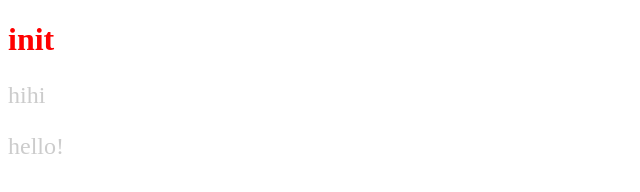
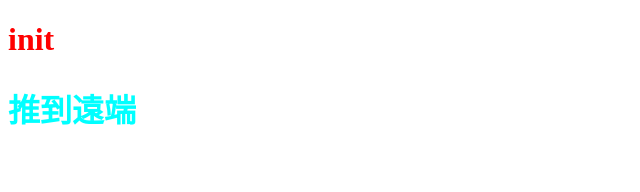
Before and after one commit to Butters0418/gittest0326, a plain HTML site: page index.html in a window 1280 px wide. Shown: the whole page, without its empty margins (0-640 px from the left). Drawn offline with Linux system fonts and the light colour scheme.

Commit message:
新增 h2 推到遠端

```diff
--- a/css/all.css
+++ b/css/all.css
@@ -6,3 +6,8 @@ p {
   color: #ccc;
   font-size: 1.5rem;
 }
+
+h2 {
+  color: aqua;
+  font-size: 2rem;
+}
--- a/index.html
+++ b/index.html
@@ -11,8 +11,7 @@
 
 <body>
   <h1>init</h1>
-  <p>hihi</p>
-  <p>hello!</p>
+  <h2>推到遠端</h2>
 </body>
 
 </html>
```
